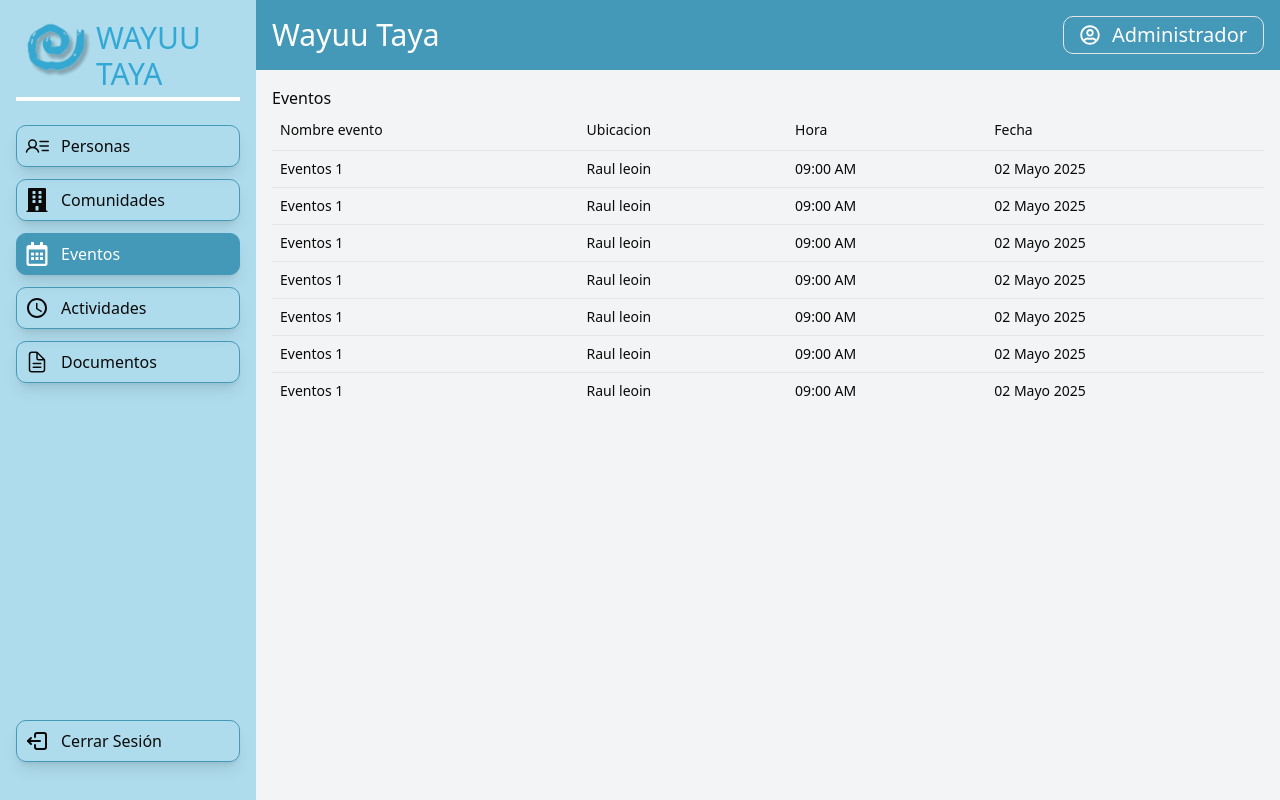
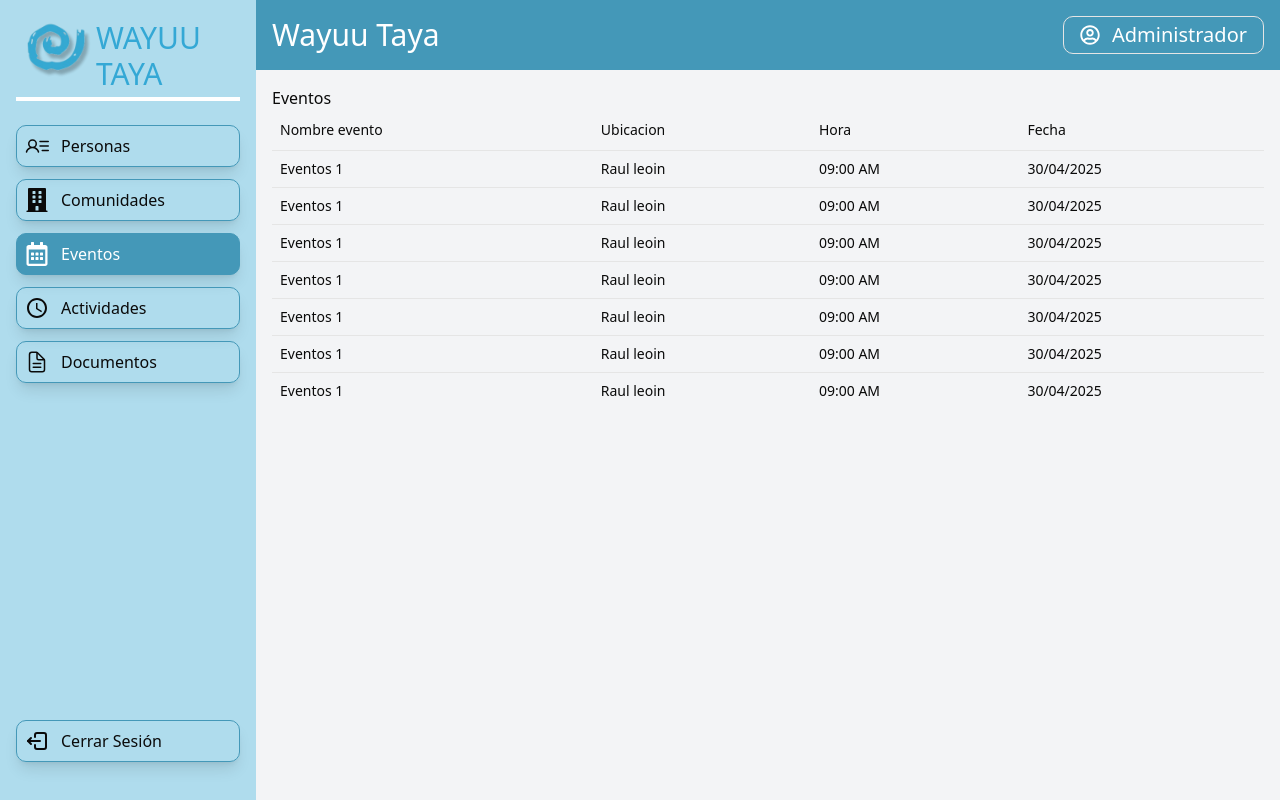
Before and after one commit to Eduardo282x/wayu-taya, a React (Vite) app: page /documentos/eventos in a window 1280 px wide. Built offline with nearby package versions, Linux system fonts and the light colour scheme.

Commit message:
fix home

```diff
--- a/src/App.tsx
+++ b/src/App.tsx
@@ -1,6 +1,5 @@
 import { BrowserRouter, Route, Routes } from 'react-router'
 import './App.css'
-import { Home } from './components/Home'
 import { Documents } from './pages/documents/Documents'
 import { Music } from './pages/music/Music'
 import { Food } from './pages/food/Food'
@@ -13,6 +12,7 @@ import { Doc } from './pages/documents/doc/Doc'
 import { Layout } from './pages/layout/Layout'
 import { Communities } from './pages/documents/communities/Communities'
 import { Activities } from './pages/documents/activities/Activities'
+import { Home } from './pages/home/Home'
 
 function App() {
 
--- a/src/components/Home.tsx
+++ b/src/components/Home.tsx
@@ -3,7 +3,7 @@ import { IoIosMusicalNotes, IoIosWater } from "react-icons/io"
 import { IoDocument, IoFastFood } from "react-icons/io5"
 import { MdOutlineHealthAndSafety } from "react-icons/md"
 
-export const Home = () => {
+export const HomeOld = () => {
     return (
         <div className='bg-gray-300 w-screen h-screen p-4'>
             <p className="text-3xl font-semibold text-black">Sistema de Gestión de Documentos para la fundación Wayu Taya</p>
--- a/src/pages/documents/events/events.data.ts
+++ b/src/pages/documents/events/events.data.ts
@@ -1,9 +1,10 @@
 import { Column } from "@/interfaces/table.interface";
+import { formatDate } from "@/utils/formatters";
 
 interface Events {
     name: string;
     time: string;
-    date: string;
+    date: Date;
     location: string;
 }
 
@@ -22,7 +23,7 @@ export const columnEvents: Column[] = [
     },
     {
         label: 'Fecha',
-        element: (data: Events) => data.date
+        element: (data: Events) => formatDate(data.date)
     }
 ]
 
@@ -31,42 +32,42 @@ export const dataEvents: Events[] = [
         name: 'Eventos 1',
         location: 'Raul leoin',
         time: '09:00 AM',
-        date: '02 Mayo 2025'
+        date: new Date()
     },
     {
         name: 'Eventos 1',
         location: 'Raul leoin',
         time: '09:00 AM',
-        date: '02 Mayo 2025'
+        date: new Date()
     },
     {
         name: 'Eventos 1',
         location: 'Raul leoin',
         time: '09:00 AM',
-        date: '02 Mayo 2025'
+        date: new Date()
     },
     {
         name: 'Eventos 1',
         location: 'Raul leoin',
         time: '09:00 AM',
-        date: '02 Mayo 2025'
+        date: new Date()
     },
     {
         name: 'Eventos 1',
         location: 'Raul leoin',
         time: '09:00 AM',
-        date: '02 Mayo 2025'
+        date: new Date()
     },
     {
         name: 'Eventos 1',
         location: 'Raul leoin',
         time: '09:00 AM',
-        date: '02 Mayo 2025'
+        date: new Date()
     },
     {
         name: 'Eventos 1',
         location: 'Raul leoin',
         time: '09:00 AM',
-        date: '02 Mayo 2025'
+        date: new Date()
     },
 ]
```
